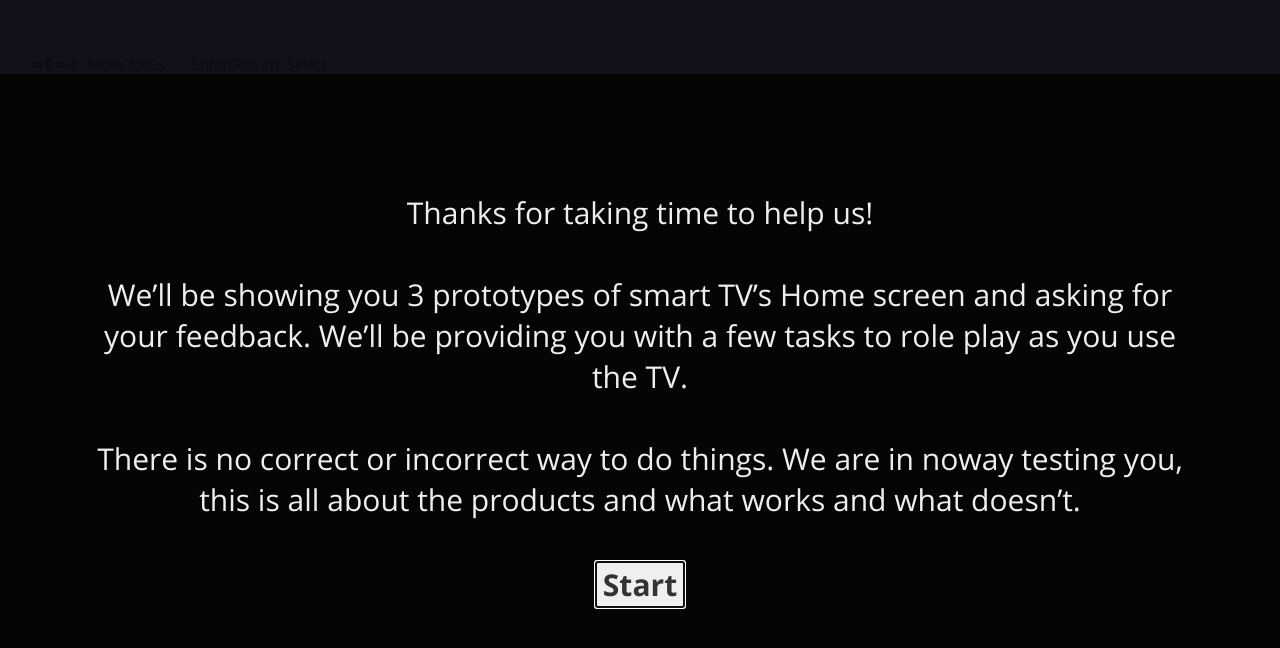
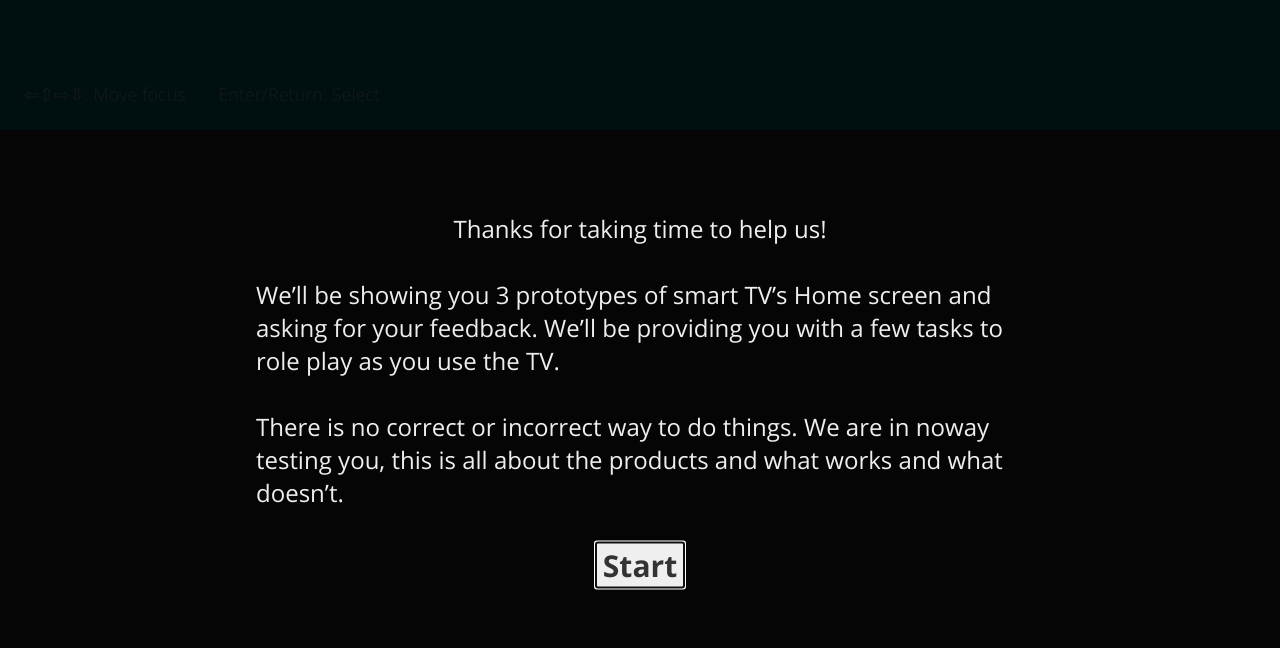
Before and after one commit to osoft/tvlauncher, a plain HTML site: page index.html in a window 1280 px wide. Shown: the top 648 px of the page. Drawn offline with Linux system fonts and the light colour scheme.

Commit message:
layout update

```diff
--- a/css/styles.css
+++ b/css/styles.css
@@ -82,11 +82,12 @@ body {
 }
 
 .rowTitle {
-  height: 30px;
-  line-height: 30px;
+  /*height: 30px;*/
+  /*line-height: 30px;*/
   font-size: 24px !important;
   color: #fff;
   font-family: "regular";
+
 }
 
 .entryPlaceHolder {
@@ -129,13 +130,23 @@ body {
   top: 50%;
   transform: translate(-50%, -50%);
   text-align: center;
-  width: 85%;
+  width: 60%;
 }
+
+.darkDialog > div > div:first-of-type {
+  text-align: center;
+}
+
+.darkDialog > div > div {
+  text-align: left;
+}
+
+
 
 .darkDialog span {
   font-family: "regular";
-  text-align: center;
-  font-size: 30px;
+  text-align: left;
+  font-size: 24px;
   color: #eeeeee;
 }
 
@@ -251,14 +262,14 @@ iframe {
 }
 
 .overlayNotification {
-  color: #333333;
+  color: #eeeeee;
   font-family: "light" ;
   position: absolute;
-  font-size: 15px;
+  font-size: 18px;
   z-index: 998;
   width: 100%;
-  background-color: #aaaaff;
-  padding-left: 30px;
+  background-color: #00a6a9;
+  padding: 24px 24px 24px 24px;
 }
 
 .overlayNotification #spanTarget {
--- a/js/main_2d.js
+++ b/js/main_2d.js
@@ -33,12 +33,12 @@ function init() {
   var pageMargin = windowWidth * 0.05;
 
   var fzRegular = 0.01875 * windowWidth;
-  var fzLarge = fzRegular * 1.5;
+  var fzLarge = fzRegular * 1.25;
   var fzSmall = fzRegular * 0.6;
 
   addStyleString(".rowEntry { font-size: " + fzRegular + "px; margin-right: " + tileMargin + "px; margin-bottom: " + tileMargin + "px; line-height: " + tileHeight + "px; height: " + tileHeight + "px; width: " + tileWidth + "px;}");
   addStyleString(".entryPlaceHolder { width: " + pageMargin + "px; display: inline-block; }");
-  addStyleString(".rowTitle { font-size: " + fzRegular + "px !important ; margin-left: " + pageMargin + "px; }");
+  addStyleString(".rowTitle { font-size: " + fzRegular + "px !important; margin-left: " + pageMargin + "px; margin-bottom: " + tileMargin + "px; }");
   addStyleString(".dateTile { margin-right: " + pageMargin + "px; }");
   // addStyleString(".rowInputs > .rowEntry { font-size: " + fzSmall + "px; }")
 
```
Also changed, not shown: index_1d.html (+1 -1 lines), index_1d_apps.html (+1 -3 lines).
